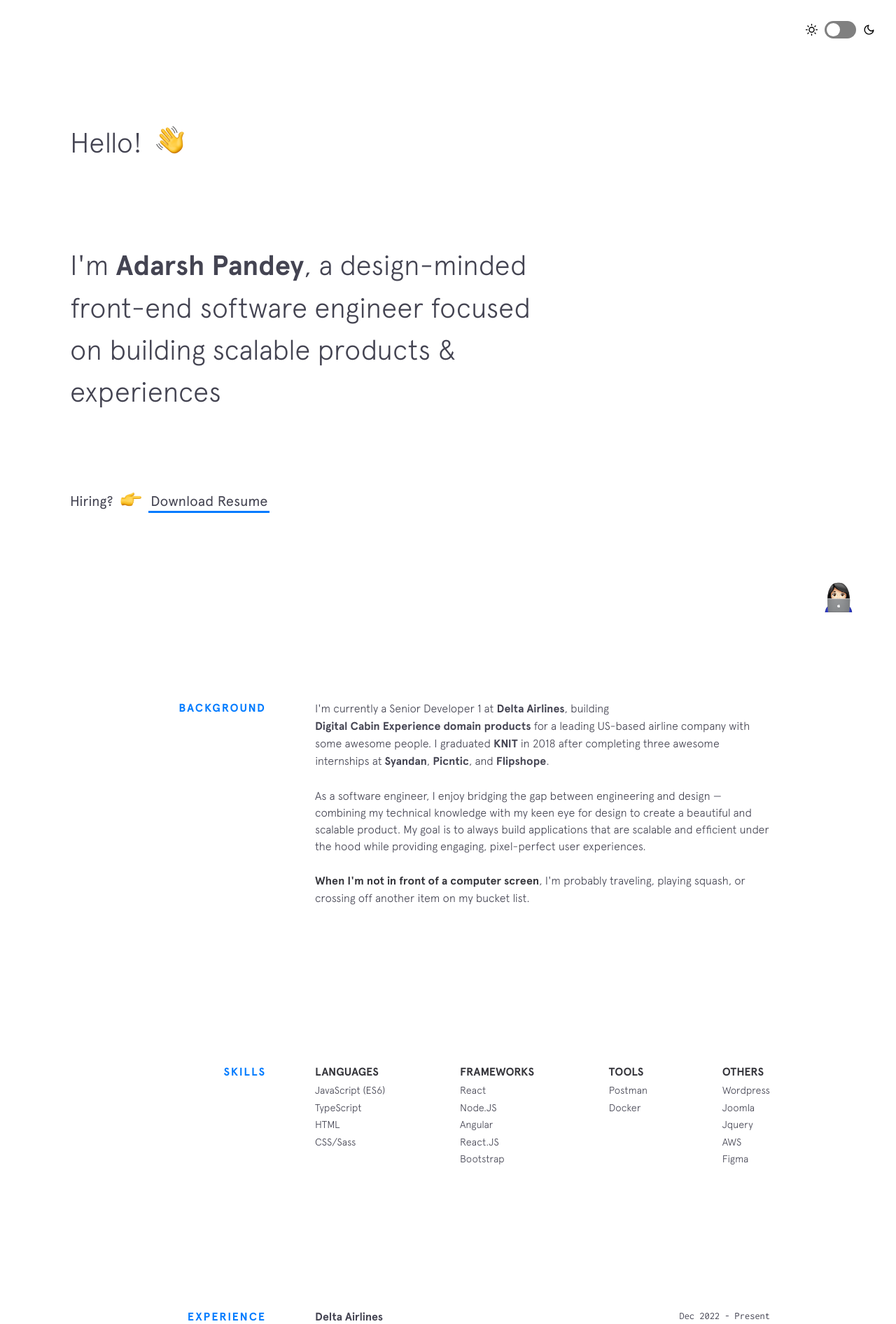
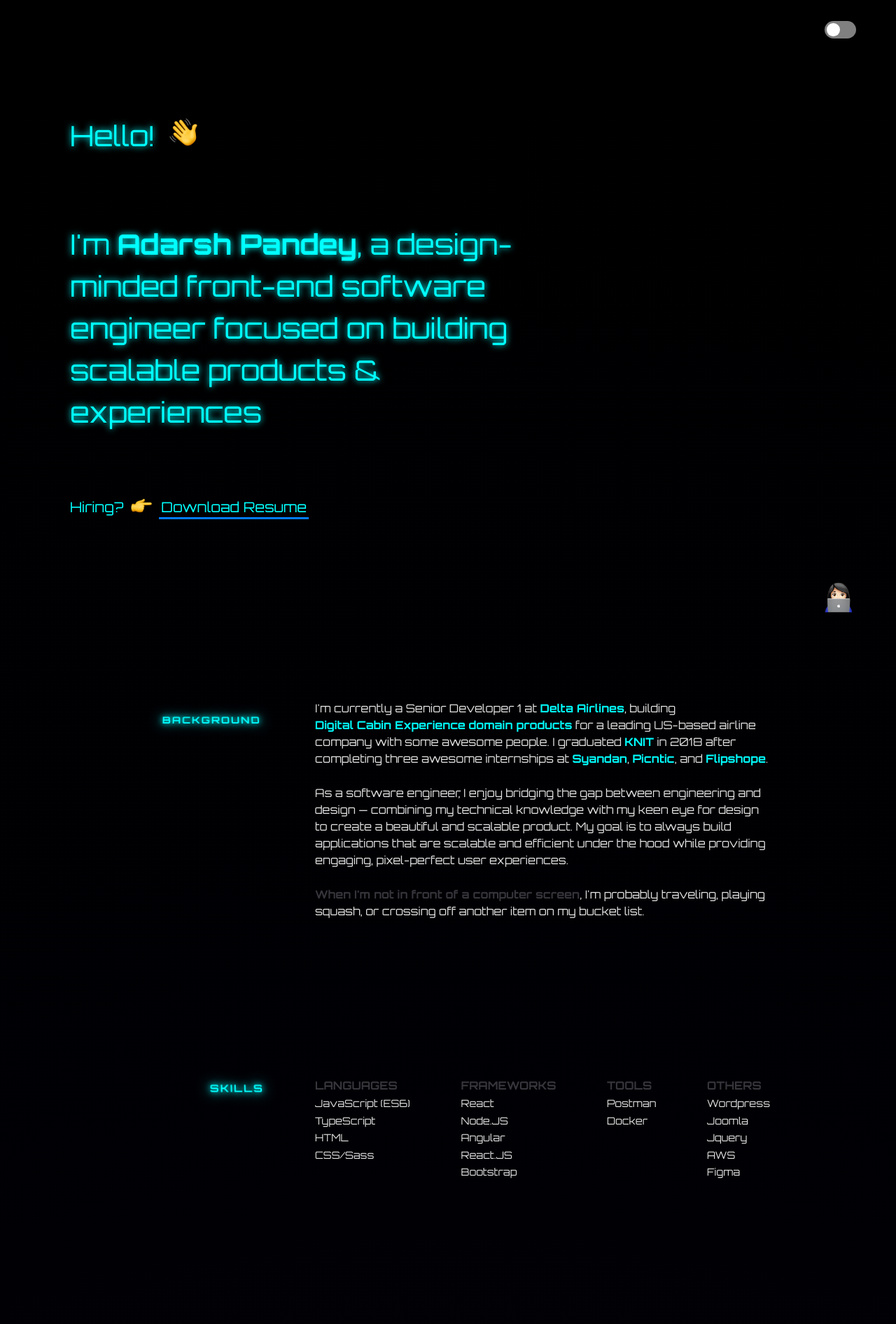
Before and after one commit to learneradarsh/learneradarsh.github.io, a Jekyll site: the page built from index.html, in a window 1280 px wide. Shown: the top 1892 px of the page at 70% size. Built offline with Jekyll 4.4.1, drawn with Linux system fonts in a browser that asks for light colours; nearby versions of some CDN libraries.

Commit message:
Add sci-fi 3D theme

```diff
--- a/_includes/head.html
+++ b/_includes/head.html
@@ -27,4 +27,6 @@
 <meta name="twitter:description" content="{{site.description}}">
 <meta name="twitter:image:src" content="{{site.cover}}">
 <link href="https://fonts.googleapis.com/css?family=Inconsolata:400,700" rel="stylesheet">
+<link href="https://fonts.googleapis.com/css2?family=Orbitron:wght@400;700&display=swap" rel="stylesheet">
 <link rel="stylesheet" href="{{ site.baseurl }}/css/main.css" hreflang="en-us">
+<link rel="stylesheet" href="{{ site.baseurl }}/css/scifi.css" hreflang="en-us">
--- /dev/null
+++ b/css/scifi.css
@@ -0,0 +1,29 @@
+body {
+  background: radial-gradient(circle at center, #01010c 0%, #000000 100%);
+  font-family: 'Orbitron', 'Apercu', sans-serif;
+  color: #0ff;
+}
+
+.section__title {
+  color: #0ff;
+  text-shadow: 0 0 10px #0ff, 0 0 20px #0ff;
+  transform: perspective(500px) rotateX(15deg);
+}
+
+.section__content {
+  color: #e0e0e0;
+}
+
+.intro__hello,
+.intro__tagline {
+  font-family: 'Orbitron', 'Apercu', sans-serif;
+  text-shadow: 0 0 10px #0ff;
+}
+
+a {
+  color: #0ff;
+}
+
+a:hover {
+  color: #fff;
+}
```
